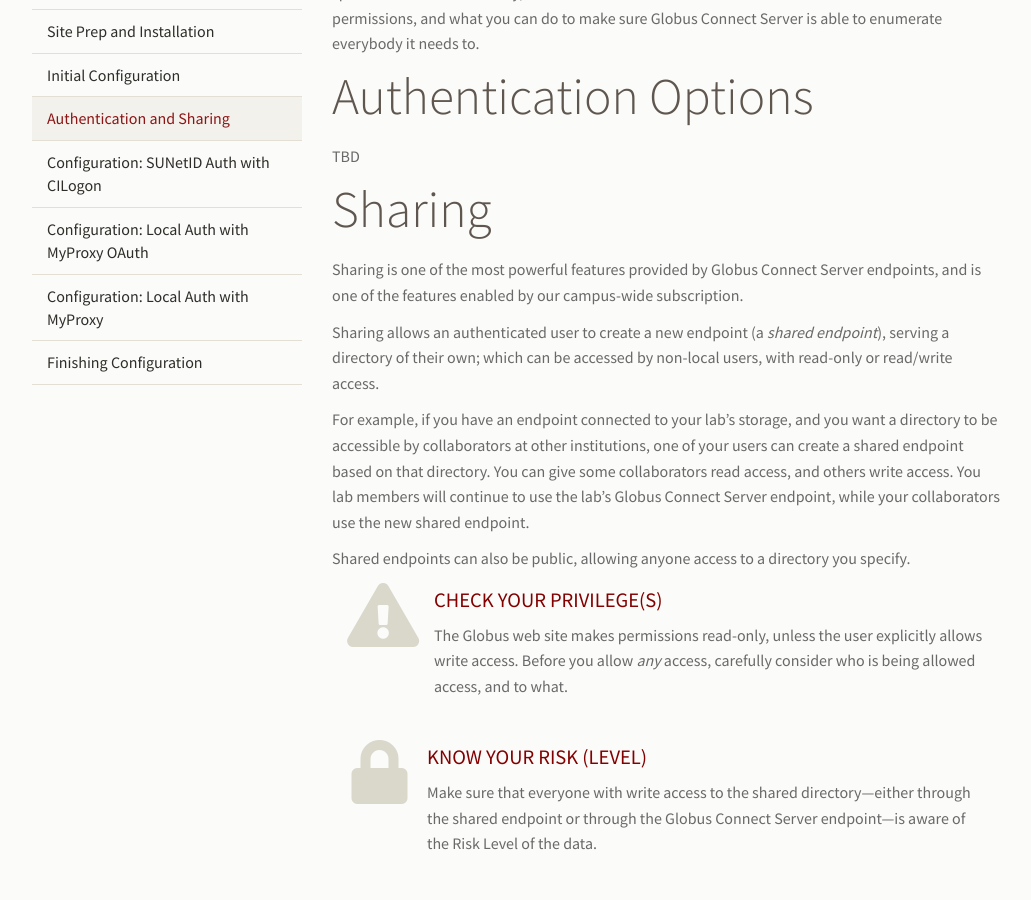
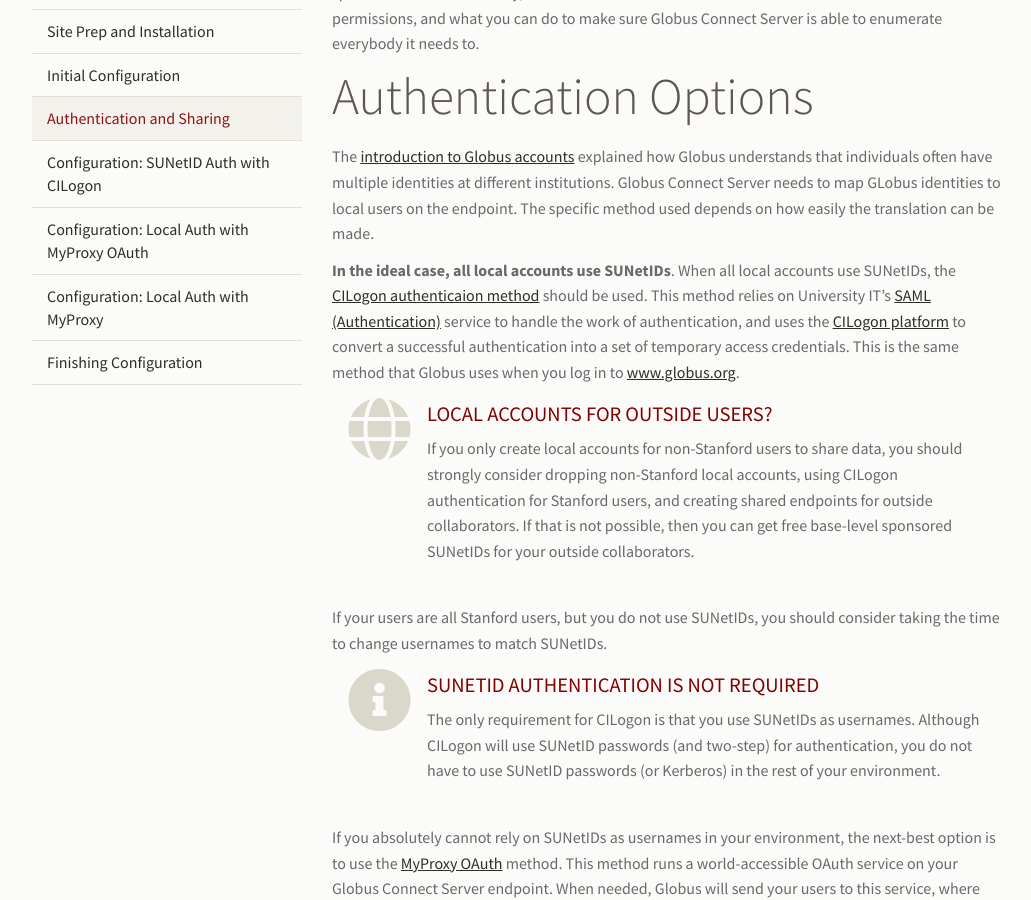
Before and after one commit to stanford-rc/globus.stanford.edu, a Jekyll site: the page built from server/auth.md, in a window 1280 px wide and 900 px high, scrolled down 352 px. Shown: the whole window, without its empty margins (23-1054 px from the left). Built offline with Jekyll 4.4.1, drawn with Linux system fonts in a browser that asks for light colours; nearby versions of some CDN libraries; some of the changed text lies outside the part shown.

Commit message:
Add auth-selection content

```diff
--- a/server/auth.md
+++ b/server/auth.md
@@ -14,7 +14,81 @@ able to enumerate everybody it needs to.
 
 # Authentication Options
 
-TBD
+The [introduction to Globus accounts]({{ "accounts.html" | relative_url }})
+explained how Globus understands that individuals often have multiple
+identities at different institutions.  Globus Connect Server needs to map
+GLobus identities to local users on the endpoint.  The specific method used
+depends on how easily the translation can be made.
+
+**In the ideal case, all local accounts use SUNetIDs**.  When all local accounts
+use SUNetIDs, the [CILogon authenticaion method]({{ "server/cilogon.html" |
+relative_url }}) should be used.  This method relies on University IT's [SAML
+(Authentication)](http://uit.stanford.edu/service/saml) service to handle the
+work of authentication, and uses the [CILogon platform](http://www.cilogon.org)
+to convert a successful authentication into a set of temporary access
+credentials.  This is the same method that Globus uses when you log in to
+[www.globus.org](https://globus.org).
+
+{% include info-box.html
+   icon="globe"
+   header="Local accounts for outside users?"
+   content="If you only create local accounts for non-Stanford users to share data, you should strongly consider dropping non-Stanford local accounts, using CILogon authentication for Stanford users, and creating shared endpoints for outside collaborators.  If that is not possible, then you can get free base-level sponsored SUNetIDs for your outside collaborators."
+%}
+
+If your users are all Stanford users, but you do not use SUNetIDs, you should
+consider taking the time to change usernames to match SUNetIDs.
+
+{% include info-box.html
+   header="SUNetID Authentication is not required"
+   content="The only requirement for CILogon is that you use SUNetIDs as usernames.  Although CILogon will use SUNetID passwords (and two-step) for authentication, you do not have to use SUNetID passwords (or Kerberos) in the rest of your environment."
+%}
+
+If you absolutely cannot rely on SUNetIDs as usernames in your environment, the
+next-best option is to use the [MyProxy OAuth]({{ "server/oauth.html" |
+relative_url }}) method.  This method runs a world-accessible OAuth service on
+your Globus Connect Server endpoint.  When needed, Globus will send your users
+to this service, where they will authenticate with their local username and
+password.  On a successful authentication, a set of temporary credentials is
+given to Globus.
+
+{% include info-box.html
+   icon="exclamation-triangle"
+   header="Patching is important!"
+   content="Since this method exposes a web server to the world, you must ensure that the server is patched on a regular basis."
+%}
+
+The downside of the MyProxy OAuth method is that you need to run a web server
+that is open to the world.  If you (or your security group) are unwilling to
+accept this, then the last option is to use the [legacy MyProxy]({{
+"server/myproxy.html" | relative_url}}) method.  With this method, when Globus
+needs your credentials, it will ask you directly.  You give Globus your
+username and password, which Globus exchanges for temporary credentials.  You
+will still be running a MyProxy (non-OAuth) service on your endpoint, but it
+only needs to be accessible by Globus.  This means you are trusting Globus with
+your username and password, although only for a short time (until the exchange
+can be made).
+
+To summarize the three options:
+
+* [CILogon]({{ "server/cilogon.html" | relative_url }}): Most secure, and
+  easiest to use, but requires that all local users use their SUNetID as their
+  username.
+
+* [MyProxy OAuth]({{ "server/oauth.html" | relative_url }}): More secure when
+  SUNetIDs can not be used, but requires running a web server.
+
+* [legacy MyProxy]({{ "server/myproxy.html" | relative_url}}):  Works when
+  SUNetIDs can not be used, and does not require a web server, but exposes your
+  credentials to Globus.
+
+{% include info-box.html
+   icon="lock"
+   header="Medium Risk?  Use CILogon"
+   content="If you have Medium Risk data, then two-step is required.  That means you must use the CILogon authentication method (it is the only one which supports two-step at this time)."
+%}
+
+If you are not sure about which method to choose, [get in touch with us]({{
+"support.html" | relative_url }}).
 
 # Sharing
 
```
